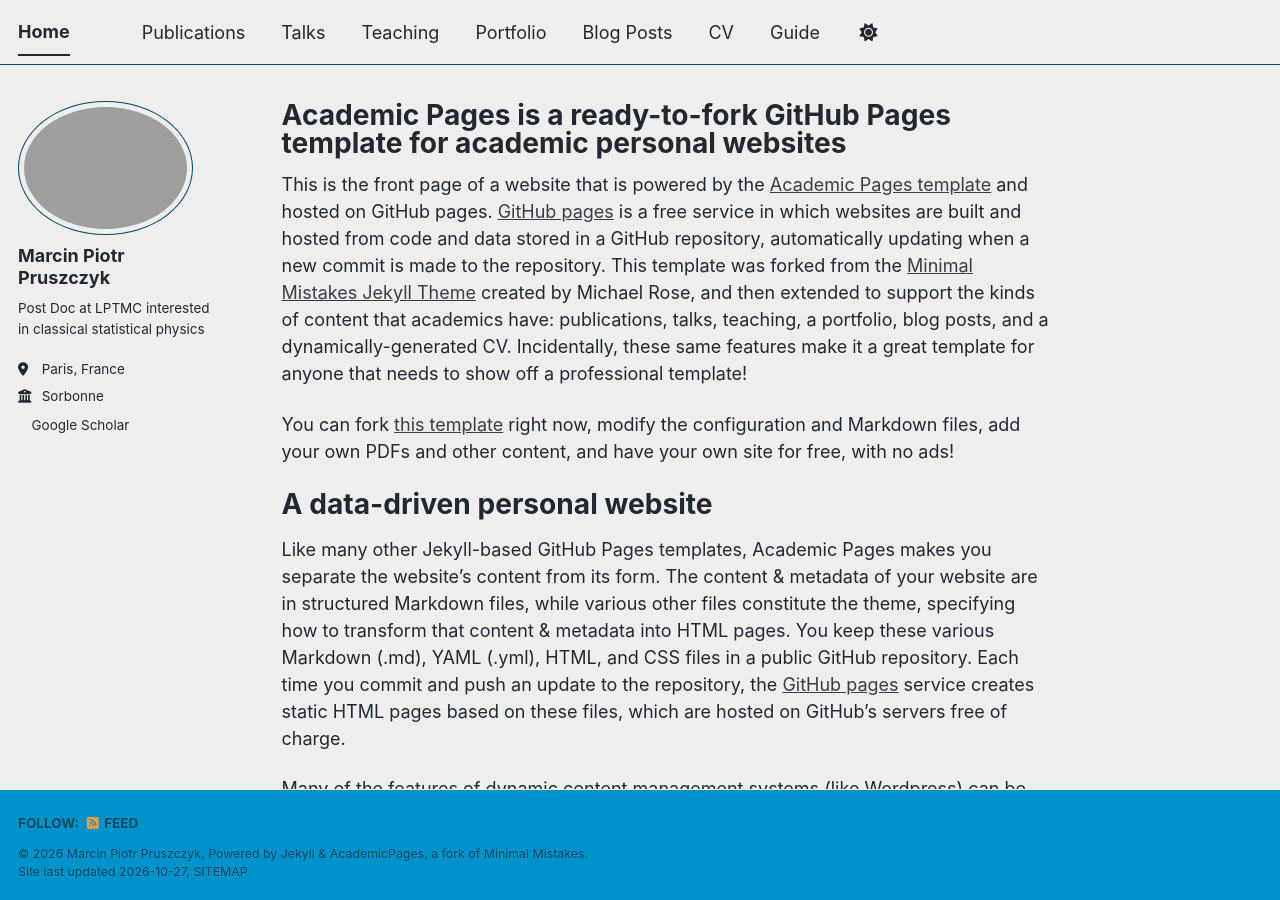
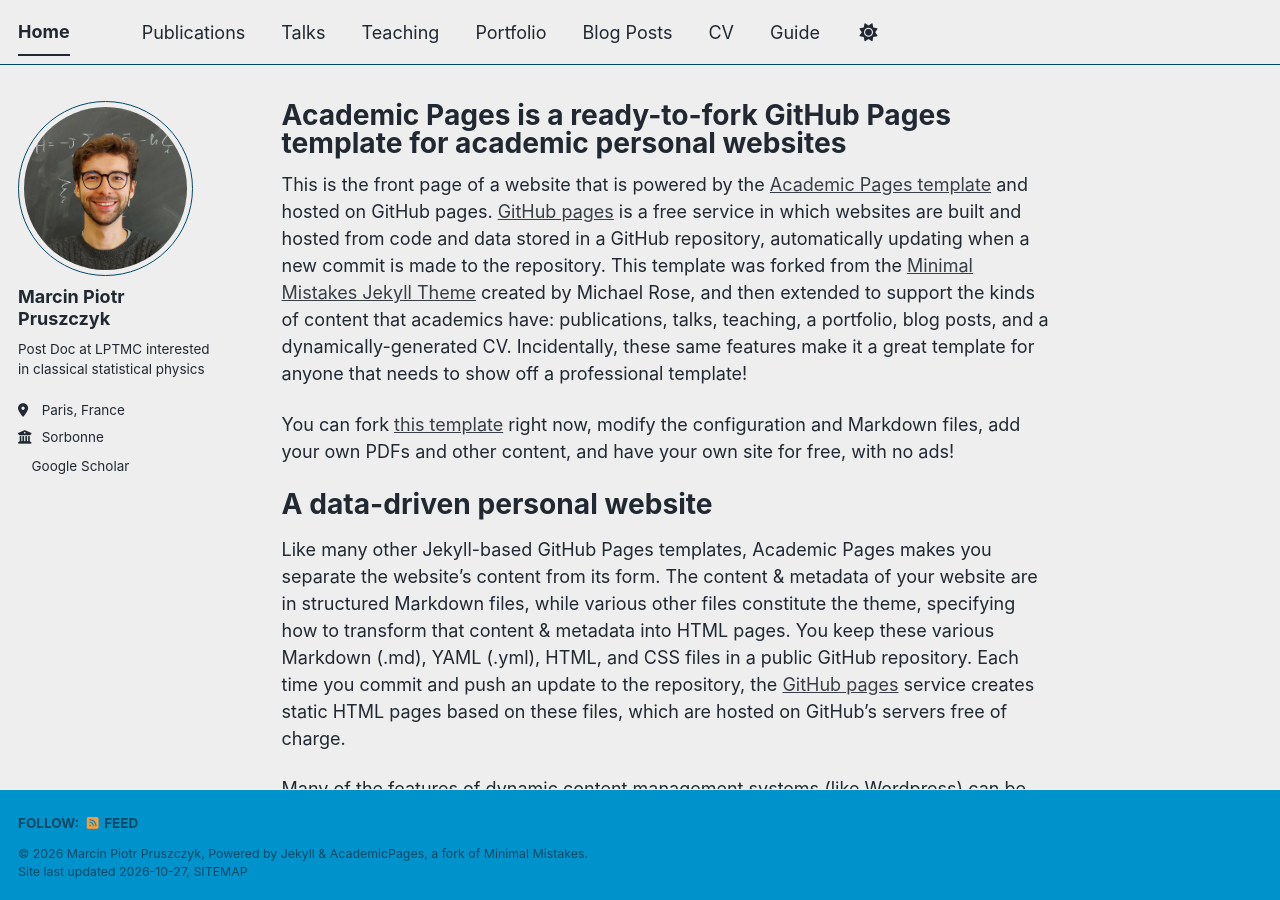
Before and after one commit to mpruszcz/mpruszcz.github.io, a Jekyll site: the page built from _pages/about.md, in a window 1280 px wide and 900 px high. Built offline with Jekyll 4.4.1, drawn with Linux system fonts in a browser that asks for light colours; a script bundle is joined from its source files by our own code; a style sheet for code colours, icons or effects is not loaded.

Commit message:
Update _config.yml

```diff
--- a/_config.yml
+++ b/_config.yml
@@ -23,7 +23,7 @@ repository               : "mpruszcz/mpruszcz.github.io"
 #               Additional customization can be done by editing /_includes/author-profile.html
 author:
   # Biographic information
-  avatar           : "CV_pic.png"
+  avatar           : "CV_pic.jpg"
   name             : "Marcin Piotr Pruszczyk"
   pronouns         : # example: "she/her"
   bio              : "Post Doc at LPTMC interested in classical statistical physics"
```
